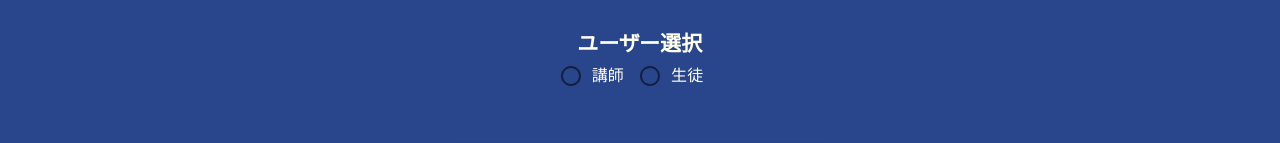
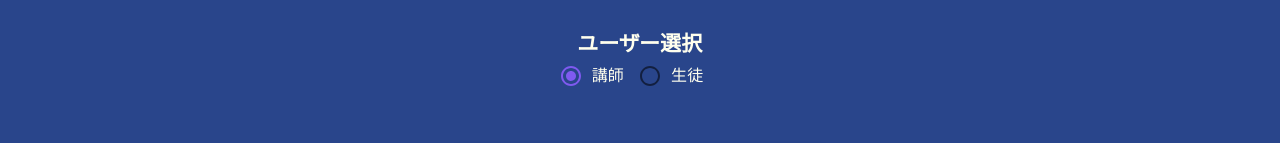
Before and after one commit to Atsu77/shift_managed_app, a React (Create React App) app in the folder front/app/: page /signin in a window 1280 px wide. Shown: the part 433-576 px from the top of the page. Built offline with nearby package versions, Linux system fonts and the light colour scheme.

Commit message:
ラジオボタンで講師を選択状態にする

```diff
--- a/front/app/src/components/pages/SignIn.tsx
+++ b/front/app/src/components/pages/SignIn.tsx
@@ -85,7 +85,7 @@ const SignIn = () => {
       <div className="module-spacer--extra-small" />
       <FormControl component="fieldset">
         <FormLabel focused={false} component="legend" className={classes.formlabel}>ユーザー選択</FormLabel>
-        <RadioGroup row aria-label="login_type" name="row-radio-buttons-group" onChange={inputLoginType}>
+        <RadioGroup row aria-label="login_type" name="row-radio-buttons-group" value={loginType} onChange={inputLoginType}>
           <FormControlLabel value="teacher" control={<Radio />} label="講師" className={classes.radio}/>
           <FormControlLabel value="student" control={<Radio />} label="生徒" className={classes.radio}/>
         </RadioGroup>
```
